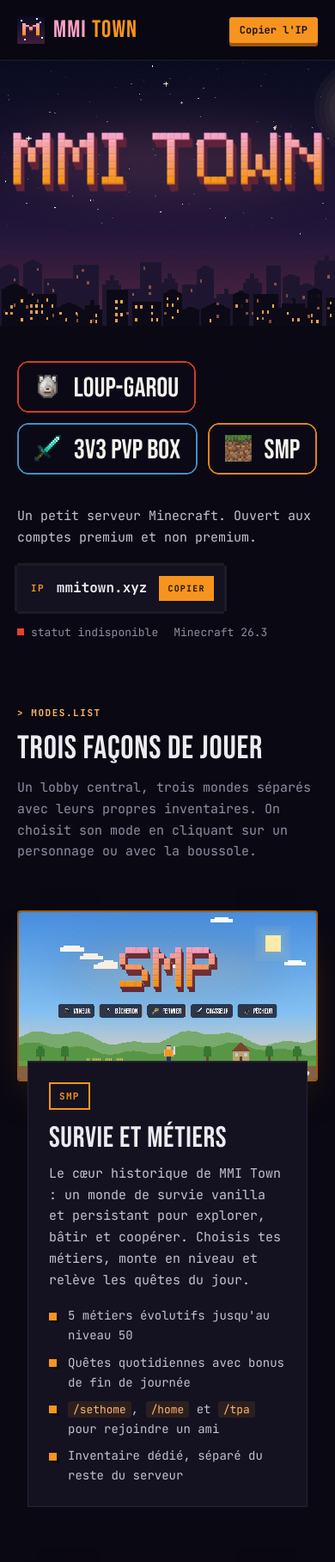
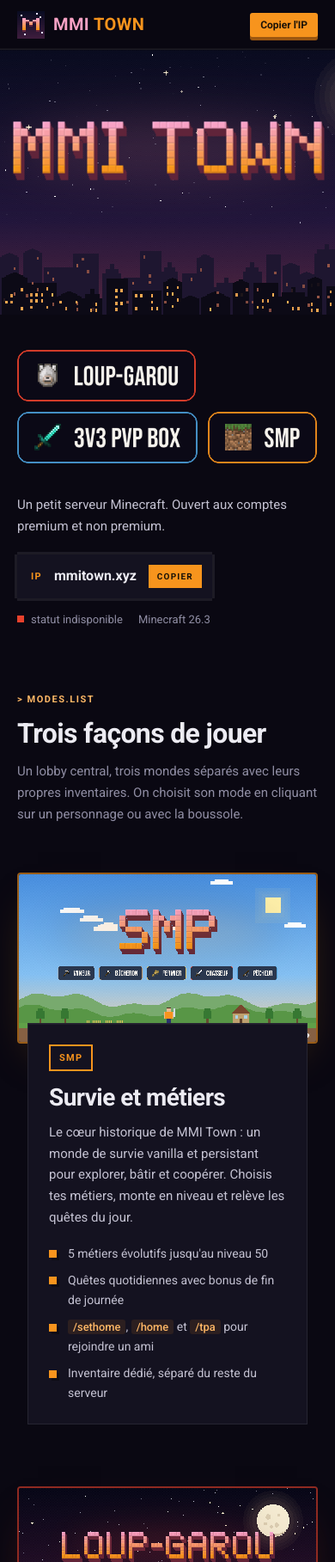
Before and after one commit to withRen/mmi-town-website, a plain HTML site: page index.html in a window 390 px wide. Shown: the top 1817 px of the page at 86% size. Drawn offline with Linux system fonts and the light colour scheme; no server answers.

Commit message:
style(typo): passe le site sur Roboto (Google Fonts, Apache 2.0)

```diff
--- a/index.html
+++ b/index.html
@@ -23,8 +23,10 @@
 <meta name="twitter:image" content="https://withren.github.io/mmi-town-website/assets/og-image.png">
 <meta name="theme-color" content="#F7941D">
 <link rel="icon" href="assets/icon.png">
-<link rel="preload" href="assets/fonts/bebas-neue.woff2" as="font" type="font/woff2" crossorigin>
-<link rel="stylesheet" href="style.css?v=2">
+<link rel="preconnect" href="https://fonts.googleapis.com">
+<link rel="preconnect" href="https://fonts.gstatic.com" crossorigin>
+<link rel="stylesheet" href="https://fonts.googleapis.com/css2?family=Roboto:wght@400;500;700&display=swap">
+<link rel="stylesheet" href="style.css?v=3">
 </head>
 <body>
 <header class="nav">
--- a/style.css
+++ b/style.css
@@ -1,7 +1,3 @@
-@font-face { font-family: "Bebas Neue"; src: url("assets/fonts/bebas-neue.woff2") format("woff2"); font-weight: 400; font-display: swap; }
-@font-face { font-family: "JetBrains Mono"; src: url("assets/fonts/jetbrains-mono-400.woff2") format("woff2"); font-weight: 100 500; font-display: swap; }
-@font-face { font-family: "JetBrains Mono"; src: url("assets/fonts/jetbrains-mono-700.woff2") format("woff2"); font-weight: 600 900; font-display: swap; }
-
 :root {
   --bg: #0a0812;
   --surface: #141220;
@@ -17,23 +13,26 @@
   --green: #5fd68a;
   --red: #E8412C;
   --ease: cubic-bezier(.16, 1, .3, 1);
-  --mono: "JetBrains Mono", ui-monospace, Menlo, monospace;
-  --title: "Bebas Neue", Impact, sans-serif;
-  --pixel: var(--mono);
+  --font: "Roboto", system-ui, -apple-system, sans-serif;
+  --mono: var(--font);
+  --title: var(--font);
+  --pixel: var(--font);
+  font-family: var(--font);
 }
 
 *, *::before, *::after { box-sizing: border-box; }
 html { scroll-behavior: smooth; scroll-padding-top: 84px; overflow-x: clip; }
 body {
   margin: 0; background: var(--bg); color: var(--body);
-  font: 15px/1.65 var(--mono);
+  font: 400 15px/1.65 var(--font);
   -webkit-font-smoothing: antialiased;
 }
+input, button, select, textarea { font-family: var(--font); }
 img { max-width: 100%; height: auto; display: block; }
 .pixelated { image-rendering: pixelated; }
 a { color: inherit; text-decoration: none; }
-code { font-family: var(--mono); background: rgba(247, 148, 29, .1); color: #ffb866; padding: 1px 6px; border-radius: 3px; font-size: .92em; }
-h1, h2, h3, h4 { margin: 0; color: var(--text); font-family: var(--title); font-weight: 400; letter-spacing: .02em; line-height: 1; }
+code { font-family: var(--font); font-weight: 500; background: rgba(247, 148, 29, .1); color: #ffb866; padding: 1px 6px; border-radius: 3px; font-size: .92em; }
+h1, h2, h3, h4 { margin: 0; color: var(--text); font-family: var(--font); font-weight: 700; letter-spacing: -.02em; line-height: 1.1; }
 p { margin: 0; max-width: 65ch; }
 ul, ol { list-style: none; margin: 0; padding: 0; }
 .wrap { width: min(1240px, 100% - 40px); margin-inline: auto; }
@@ -53,8 +52,8 @@ ul, ol { list-style: none; margin: 0; padding: 0; }
 }
 .brand { display: inline-flex; align-items: center; gap: 10px; }
 .brand img { image-rendering: pixelated; }
-.wordmark { font-family: var(--title); font-size: 28px; letter-spacing: .04em; color: var(--pink); }
-.wordmark b { font-weight: 400; color: var(--accent); margin-left: 6px; }
+.wordmark { font-family: var(--font); font-size: 20px; font-weight: 700; letter-spacing: .02em; color: var(--pink); }
+.wordmark b { font-weight: 700; color: var(--accent); margin-left: 5px; }
 .links { display: flex; gap: 2px; margin-left: 12px; }
 .links a { padding: 6px 12px; color: var(--muted); font-size: 13px; transition: color .3s var(--ease), background .3s var(--ease); border-radius: 4px; }
 .links a:hover { color: var(--text); background: rgba(255, 255, 255, .05); }
@@ -181,7 +180,7 @@ ul, ol { list-style: none; margin: 0; padding: 0; }
 /* ---------- SECTIONS ---------- */
 .section { padding: 96px 0; }
 .section-head { margin-bottom: 56px; }
-.section-head h2 { font-size: clamp(38px, 4.4vw, 60px); margin-bottom: 14px; text-wrap: balance; }
+.section-head h2 { font-size: clamp(32px, 3.8vw, 48px); margin-bottom: 14px; text-wrap: balance; }
 .section-head p.muted { max-width: 58ch; }
 
 .feature { --c: var(--accent); display: grid; grid-template-columns: minmax(0, 7fr) minmax(0, 5fr); gap: 0; align-items: center; margin-bottom: 72px; }
@@ -193,7 +192,7 @@ ul, ol { list-style: none; margin: 0; padding: 0; }
 .feature-body { background: var(--surface); padding: 32px; margin-left: -64px; position: relative; border: 1px solid var(--line); box-shadow: inset 0 1px 0 rgba(255, 255, 255, .05); }
 .feature.flip .feature-body { margin-left: 0; margin-right: -64px; }
 .chip { display: inline-block; font: 700 11px var(--mono); text-transform: uppercase; letter-spacing: .12em; color: var(--c); border: 2px solid var(--c); padding: 7px 10px; margin-bottom: 16px; }
-.feature h3 { font-size: clamp(34px, 3.6vw, 48px); margin-bottom: 12px; }
+.feature h3 { font-size: clamp(28px, 3vw, 38px); margin-bottom: 12px; }
 .feature p { margin-bottom: 18px; }
 .ticks { display: grid; gap: 8px; }
 .ticks li { position: relative; padding-left: 22px; font-size: 14px; }
@@ -210,7 +209,7 @@ ul, ol { list-style: none; margin: 0; padding: 0; }
   transition: transform .35s var(--ease), border-color .25s, box-shadow .35s var(--ease), color .25s;
 }
 .slot .px { width: 56%; height: auto; max-width: 80px; aspect-ratio: 1; object-fit: contain; image-rendering: pixelated; filter: drop-shadow(4px 4px 0 rgba(0, 0, 0, .45)); transition: transform .35s var(--ease); }
-.slot-name { font: 400 clamp(20px, 2.4vw, 30px)/1 var(--title); letter-spacing: .04em; }
+.slot-name { font: 700 clamp(14px, 1.5vw, 18px)/1.1 var(--font); letter-spacing: .01em; }
 .num { position: absolute; top: 8px; left: 10px; font: 700 10px var(--mono); text-transform: uppercase; color: #5d5b78; }
 .slot:hover { transform: translateY(-4px); color: var(--text); }
 .slot:hover .px { transform: scale(1.08); }
@@ -232,7 +231,7 @@ ul, ol { list-style: none; margin: 0; padding: 0; }
 @keyframes panel-in { from { opacity: 0; transform: translateY(8px); } }
 .job-head { display: flex; align-items: center; gap: 18px; margin-bottom: 18px; }
 .job-head .px { width: 64px; height: 64px; object-fit: contain; image-rendering: pixelated; filter: drop-shadow(4px 4px 0 rgba(0, 0, 0, .45)); flex: none; }
-.job-head h3 { font-size: clamp(40px, 4.4vw, 60px); }
+.job-head h3 { font-size: clamp(32px, 3.6vw, 46px); }
 .job-head small { display: block; color: var(--c); font-size: 12px; margin-top: 6px; }
 .job-desc { margin-bottom: 22px; }
 .job-block { margin-top: 20px; }
@@ -248,7 +247,7 @@ ul, ol { list-style: none; margin: 0; padding: 0; }
 
 .quests { margin-top: 56px; display: grid; grid-template-columns: minmax(0, 4fr) minmax(0, 8fr); gap: 0 56px; align-items: start; }
 .quests-head { grid-column: 1; }
-.quests-head h3 { font-size: clamp(34px, 3.6vw, 48px); margin-bottom: 14px; }
+.quests-head h3 { font-size: clamp(28px, 3vw, 38px); margin-bottom: 14px; }
 .timer { display: inline-block; font-size: 12px; color: var(--muted); border: 1px solid var(--line); padding: 8px 12px; }
 .timer b { color: var(--accent); font-weight: 800; font-variant-numeric: tabular-nums; }
 .quests-intro { grid-column: 1; margin-top: 18px; font-size: 14px; }
@@ -329,7 +328,7 @@ ul, ol { list-style: none; margin: 0; padding: 0; }
   font: 700 14px var(--mono); text-transform: uppercase; color: #1a1208; background: var(--accent);
   border: 3px solid; border-color: #ffc27a #9c5710 #9c5710 #ffc27a;
 }
-.path h4 { font-size: 30px; margin-bottom: 6px; }
+.path h4 { font-size: 22px; margin-bottom: 6px; }
 .path p { color: var(--muted); font-size: 14px; }
 .cmd { margin-top: 8px; padding: 10px 12px; background: #07060c; border-left: 3px solid var(--accent); color: var(--pink) !important; font-size: 13px; overflow-wrap: anywhere; }
 
@@ -380,7 +379,7 @@ ul, ol { list-style: none; margin: 0; padding: 0; }
 @media (max-width: 560px) {
   .hotbar { grid-template-columns: repeat(5, minmax(0, 1fr)); gap: 6px; }
   .slot { border-width: 3px; }
-  .slot-name { font-size: 13px; letter-spacing: 0; }
+  .slot-name { font-size: 11px; letter-spacing: 0; }
   .num { display: none; }
   .nav-right .online { display: none; }
   .ip-box code { font-size: 16px; }
@@ -392,10 +391,10 @@ ul, ol { list-style: none; margin: 0; padding: 0; }
 
 /* ---------- PAGES LEGALES ---------- */
 .legal { width: min(820px, 100% - 40px); margin: 0 auto; padding: 72px 0 96px; }
-.legal h1 { font-size: clamp(44px, 6vw, 72px); margin-bottom: 8px; }
+.legal h1 { font-size: clamp(34px, 4.5vw, 52px); margin-bottom: 8px; }
 .legal .updated { color: var(--muted); font-size: 13px; margin-bottom: 40px; }
-.legal h2 { font-size: 34px; margin: 48px 0 14px; padding-top: 24px; border-top: 1px solid var(--line); }
-.legal h3 { font-size: 24px; margin: 28px 0 8px; color: var(--text); }
+.legal h2 { font-size: 26px; margin: 48px 0 14px; padding-top: 24px; border-top: 1px solid var(--line); }
+.legal h3 { font-size: 20px; margin: 28px 0 8px; color: var(--text); }
 .legal p, .legal li { max-width: none; font-size: 14.5px; }
 .legal p { margin-bottom: 14px; }
 .legal ul { list-style: disc; padding-left: 22px; display: grid; gap: 6px; margin-bottom: 14px; }
```
Also changed, not shown: confidentialite.html (+4 -2 lines), cookies.html (+4 -2 lines), mentions-legales.html (+5 -3 lines).
